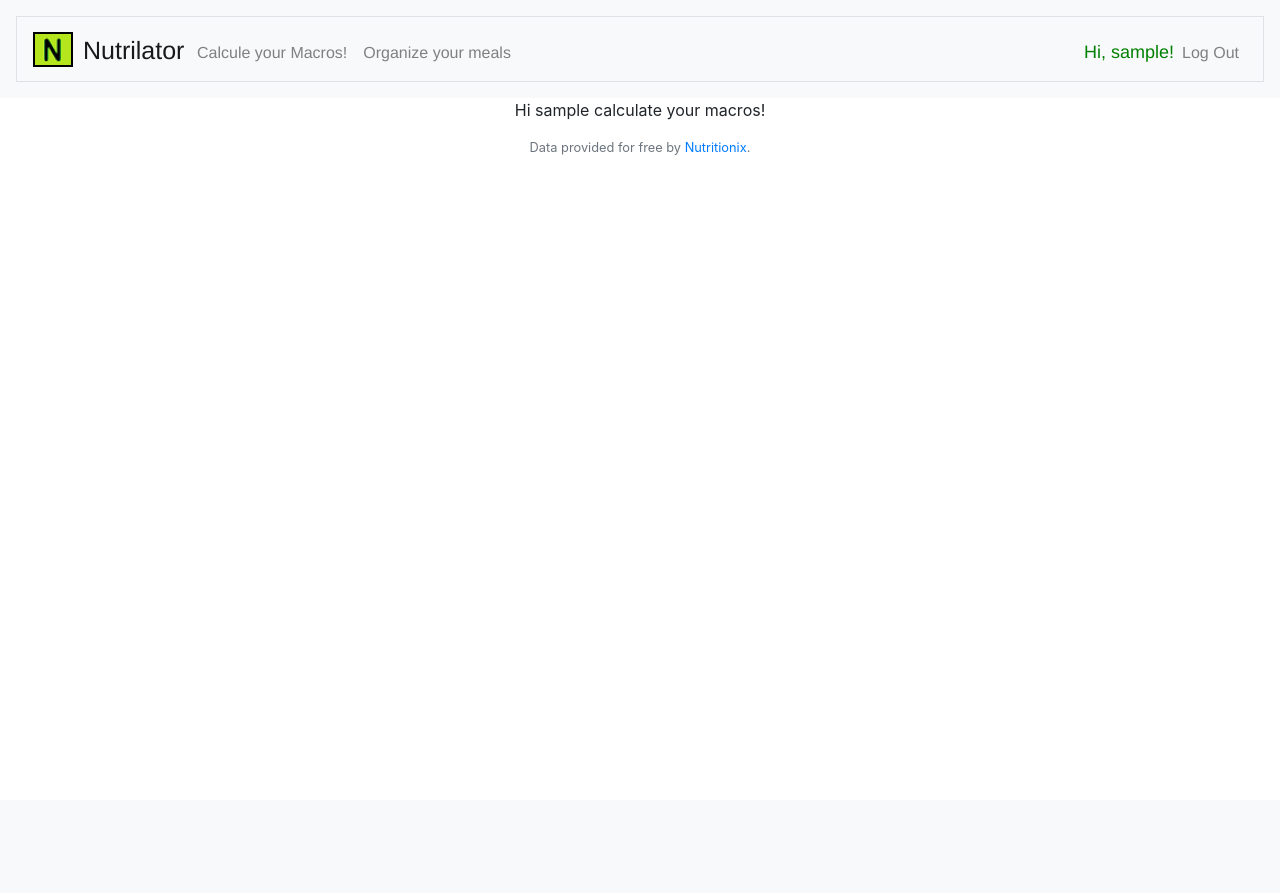
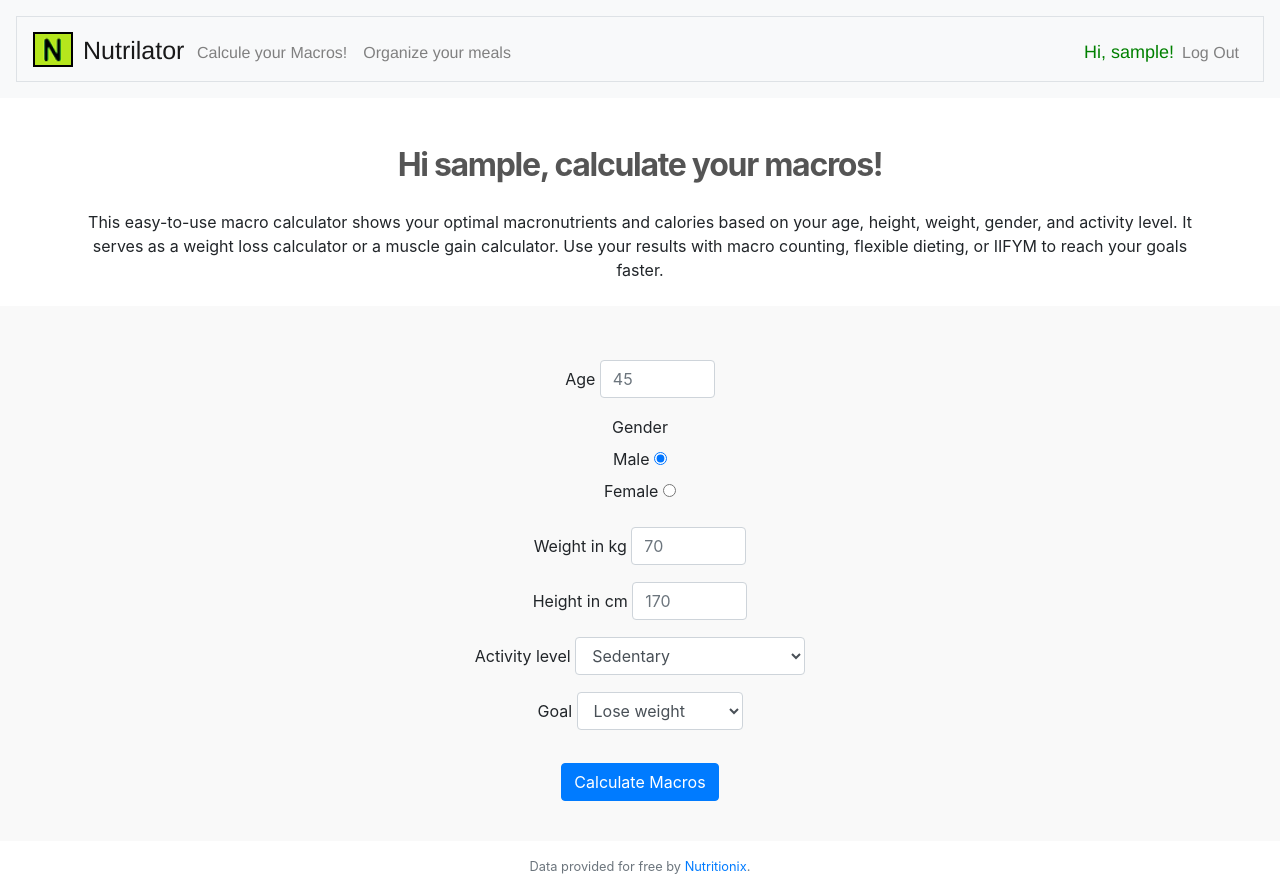
Before and after one commit to lucasjt93/Nutrilator, a Flask app: page /calculator in a window 1280 px wide. Before the commit the page ends 155 px from the top, so only its background shows below. Run offline with Flask 2, Linux system fonts and the light colour scheme; the visitor is signed in with stand-in values (Sample User, id 1); data comes from the database, SQL or seed files in the repository.

Commit message:
Calculator frontend started

```diff
--- a/Nutrilator/calculator.py
+++ b/Nutrilator/calculator.py
@@ -9,9 +9,9 @@ from Nutrilator.db import get_db
 bp = Blueprint('calculator', __name__)
 
 
-@bp.route('/calculator')
+@bp.route('/calculator', methods=('GET', 'POST'))
 @login_required
 def calculator():
     username = get_db().execute('SELECT username FROM users WHERE id = ?', (g.user['id'],)).fetchone()
-    message = f'Hi {username[0]} calculate your macros!'
+    message = f'Hi {username[0]}, calculate your macros!'
     return render_template('calculator/calculator.html', message=message)
--- a/Nutrilator/static/style.css
+++ b/Nutrilator/static/style.css
@@ -76,4 +76,28 @@ main
     .d-md-block {
     font-size:10px;
     }
+
+    h2{
+    font-size: 2rem!important;
+    font-weight: 500!important;
+    }
 }
+
+/* calculator */
+.container-content {
+    display: flex;
+    padding-top: 30px;
+}
+
+h2 {
+    font-weight: 700;
+    letter-spacing: -1.3px;
+    margin-bottom: -30px;
+    color: #555;
+}
+
+#macroFormWrap {
+    padding: 20px!important;
+    background: #f9f9f9!important;
+    margin: 0 -16px!important;
+}
--- a/Nutrilator/templates/calculator/calculator.html
+++ b/Nutrilator/templates/calculator/calculator.html
@@ -6,6 +6,62 @@
 
 {% block main %}
 
-    {{ message }}
+    <h2 class="container p-5" >{{ message }}</h2>
+    <p class="container p-2">This easy-to-use macro calculator shows your optimal
+        macronutrients and calories based on your age, height,
+        weight, gender, and activity level. It serves as a weight
+        loss calculator or a muscle gain calculator.
+        Use your results with macro counting, flexible dieting,
+        or IIFYM to reach your goals faster.</p>
+    <div id="macroFormWrap">
+        <div class="container-content space-bottom">
+            <form class="container p-1" method="post">
+                <div class="form-group">
+                    <label for="age">Age</label>
+                    <input type="number" class="form-control" id="age" placeholder="45" min="0" max="120">
+                </div>
+                <div class="form-group">
+                    <label>Gender</label>
+                    <div class="option">
+                        <label for="male">Male</label>
+                        <input id="male" type="radio" value="male" name="g" checked>
+                    </div>
+                    <div class="option">
+                        <label for="female">Female</label>
+                        <input id="female" type="radio" value="female" name="g">
+                    </div>
+                </div>
+                <div class="form-group">
+                    <label for="weight">Weight in kg</label>
+                    <input type="number" class="form-control" id="weight" placeholder="70" min="30" max="200">
+                </div>
+                <div class="form-group">
+                    <label for="height">Height in cm</label>
+                    <input type="number" class="form-control" id="height" placeholder="170" min="140" max="250">
+                </div>
+                <div class="form-group">
+                    <label for="activity">Activity level</label>
+                    <select class="form-control" id="activity">
+                        <option>Sedentary</option>
+                        <option>Light - 3 times per week</option>
+                        <option>Mid - 5 times per week</option>
+                        <option>High - 7 times per week</option>
+                        <option>Pro - Pro athlete</option>
+                    </select>
+                </div>
+                <div class="form-group">
+                    <label for="Goal">Goal</label>
+                    <select class="form-control" id="Goal">
+                        <option>Lose weight</option>
+                        <option>Maintain weight</option>
+                        <option>Gain weight</option>
+                    </select>
+                </div>
+                <div class="container p-3">
+                    <button type="button" class="btn btn-primary"> Calculate Macros</button>
+                </div>
+            </form>
+        </div>
+    </div>
 
 {% endblock %}
```
